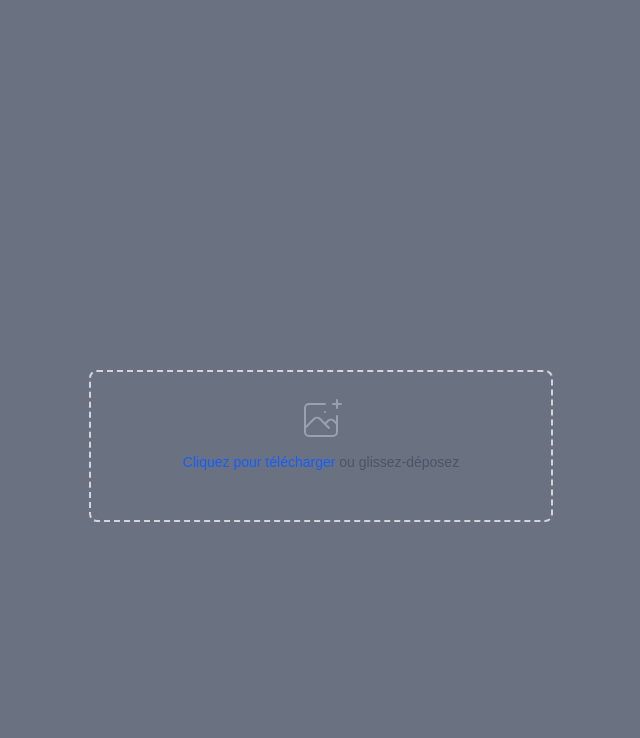
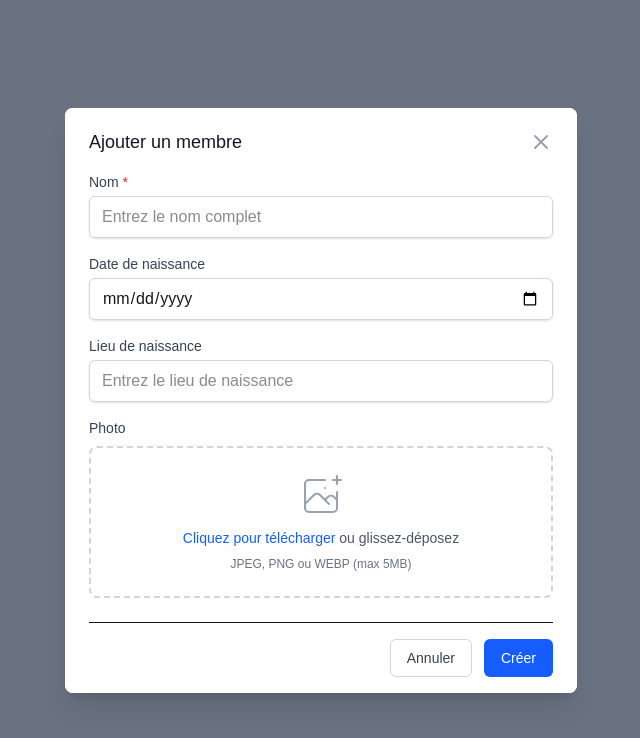
Before and after one commit to MeloTheMan/family-tree-app, a Next.js app: page / in a window 1280 px wide. Both pictures are taken after a click on the button "+ Ajouter un membre". Shown: the top 738 px of the page, without its empty margins (319-959 px from the left). Built offline with nearby package versions, Linux system fonts and the light colour scheme; no server answers; the database is empty.

Commit message:
fixing display of modal for adding member

```diff
--- a/app/components/FamilyTreeApp.tsx
+++ b/app/components/FamilyTreeApp.tsx
@@ -174,16 +174,15 @@ export default function FamilyTreeApp({ initialMembers, initialRelationships }:
 
       {/* Modal for forms */}
       {modalType && (
-        <div className="fixed inset-0 z-50 overflow-y-auto animate-fadeIn">
-          <div className="flex items-center justify-center min-h-screen px-4 pt-4 pb-20 text-center sm:block sm:p-0">
+        <div className="fixed inset-0 z-50 flex items-center justify-center p-4 animate-fadeIn">
           {/* Background overlay */}
           <div
-              className="fixed inset-0 transition-opacity bg-gray-500 bg-opacity-75 animate-fadeIn"
+            className="fixed inset-0 bg-gray-500 bg-opacity-75 transition-opacity animate-fadeIn"
             onClick={handleCloseModal}
           ></div>
 
           {/* Modal panel */}
-            <div className="inline-block align-bottom bg-white rounded-lg text-left overflow-hidden shadow-xl transform transition-all sm:my-8 sm:align-middle sm:max-w-lg sm:w-full animate-slideUp">
+          <div className="relative bg-white rounded-lg shadow-xl max-w-lg w-full max-h-[90vh] overflow-y-auto animate-slideUp">
             <div className="bg-white px-4 sm:px-6 pt-5 pb-4">
               <div className="flex items-center justify-between mb-4">
                 <h3 className="text-lg font-medium text-gray-900">
@@ -220,7 +219,6 @@ export default function FamilyTreeApp({ initialMembers, initialRelationships }:
             </div>
           </div>
         </div>
-        </div>
       )}
     </div>
   );
```
Lines whose indentation alone changed are shown as unchanged.
